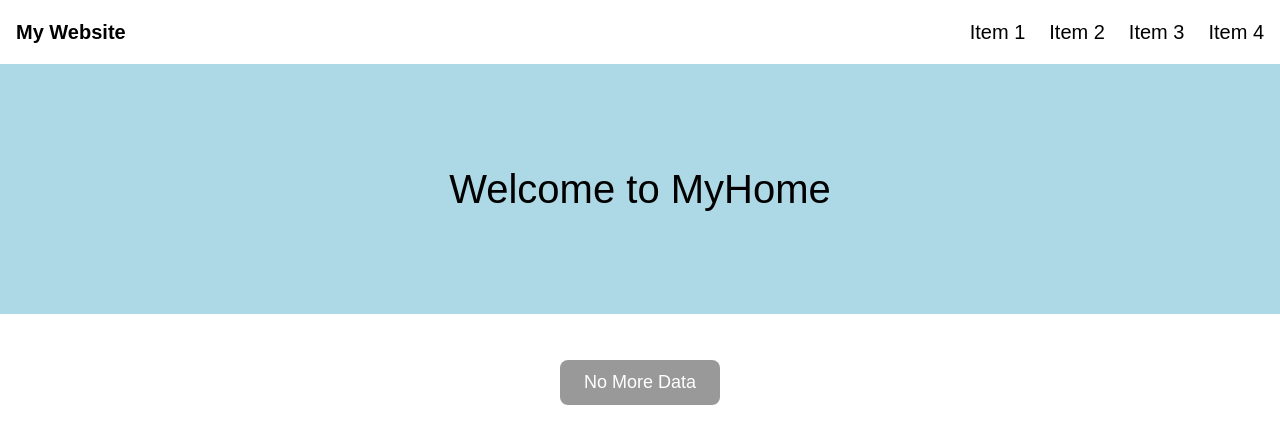
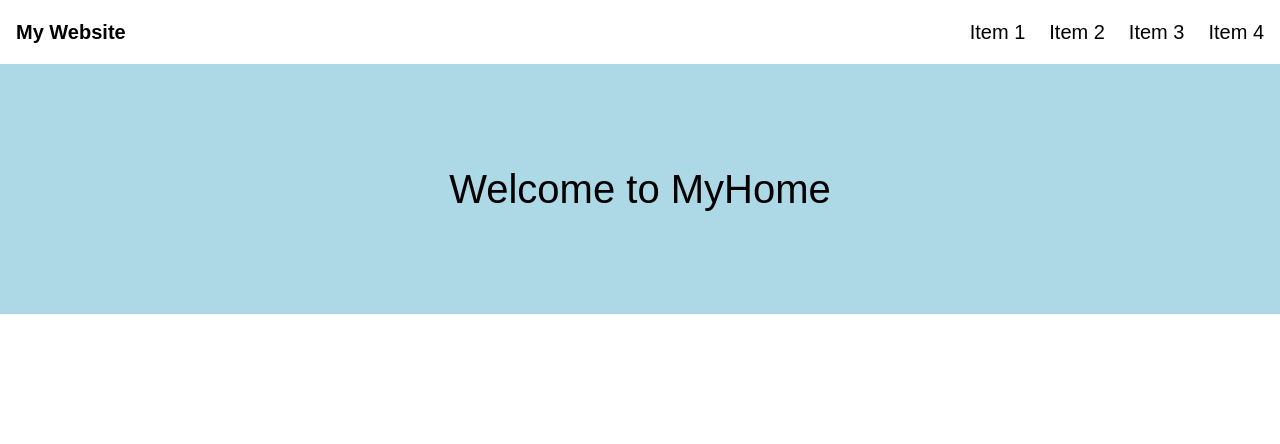
Before and after one commit to sa002999/week3, a plain HTML site: page index.html in a window 1280 px wide. Both pictures are taken after a click on the button "Load More". Drawn offline with Linux system fonts and the light colour scheme; no server answers.

Commit message:
Add files via upload

```diff
--- a/style.css
+++ b/style.css
@@ -218,7 +218,7 @@ body {
   margin-bottom: auto;
   width: 20px;
   height: 20px;
-  background-image: url(/img/star.svg);
+  background-image: url(img/star.svg);
   background-size: contain;
   background-repeat: no-repeat;
 }
--- a/task4.js
+++ b/task4.js
@@ -10,8 +10,7 @@ function createLoadMoreButton() {
 
     // 已沒有資料可載入
     if (currentTitleIndex >= allRows.length) {
-      button.disabled = true;
-      button.textContent = "No More Data";
+      wrapper.remove();
     }
   });
 
```
